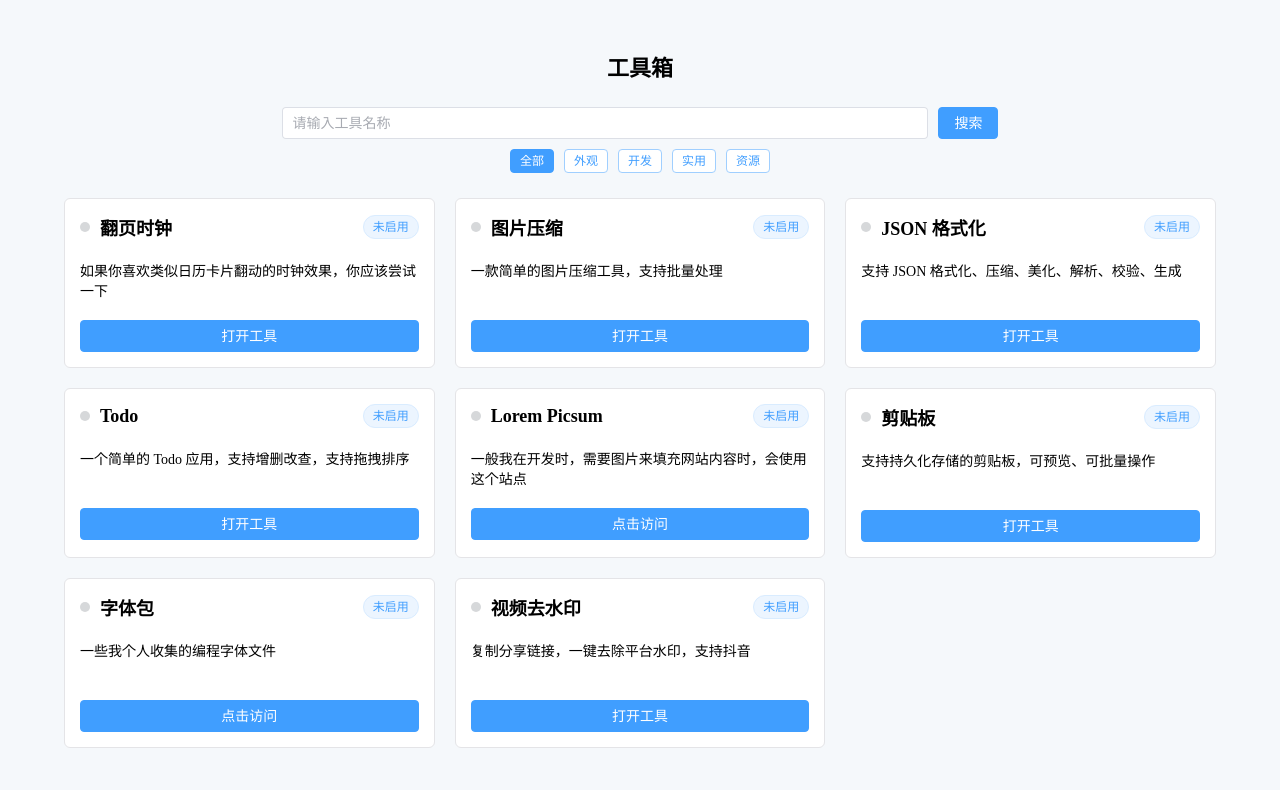
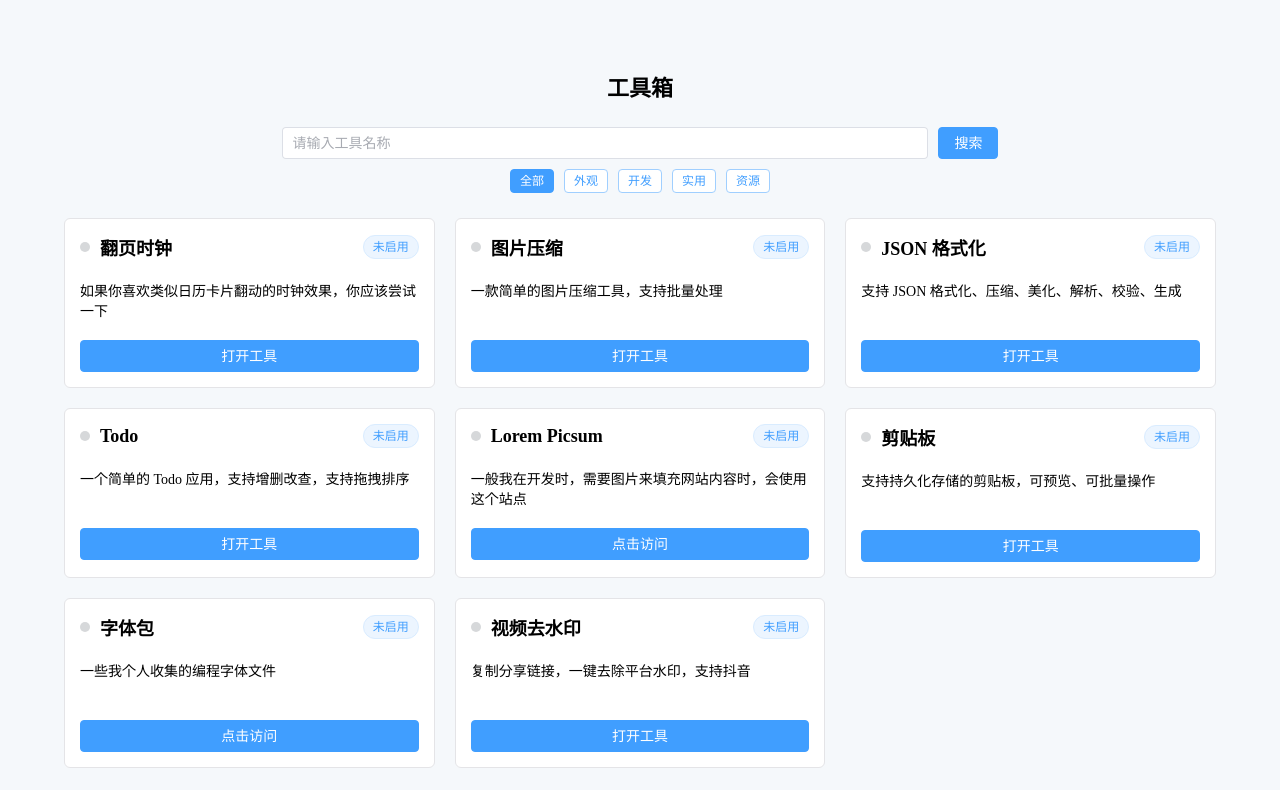
Before and after one commit to jieci0825/tool-kit, a Vue app: page /home in a window 1280 px wide. Shown: the top 790 px of the page. Built offline with nearby package versions, Linux system fonts and the light colour scheme; a small style sheet from the web is missing.

Commit message:
feat(layout): 添加全局页面头部组件并调整布局结构
在App.vue中引入PageHeader组件并重构页面布局，新增全局头部区域。同时调整home-header的顶部内边距从30px改为20px，以适配新的布局结构。

```diff
--- a/components.d.ts
+++ b/components.d.ts
@@ -11,6 +11,8 @@ declare module 'vue' {
     ElButton: typeof import('element-plus/es')['ElButton']
     ElInput: typeof import('element-plus/es')['ElInput']
     ElTag: typeof import('element-plus/es')['ElTag']
+    Header: typeof import('./src/components/header/index.vue')['default']
+    PageHeader: typeof import('./src/components/page-header/index.vue')['default']
     RouterLink: typeof import('vue-router')['RouterLink']
     RouterView: typeof import('vue-router')['RouterView']
   }
--- a/src/App.vue
+++ b/src/App.vue
@@ -1,8 +1,13 @@
-<script setup lang="ts"></script>
+<script setup lang="ts">
+import PageHeader from '@/components/page-header/index.vue'
+</script>
 
 <template>
     <div class="container">
-        <router-view></router-view>
+        <PageHeader />
+        <div class="main">
+            <router-view></router-view>
+        </div>
     </div>
 </template>
 
@@ -12,5 +17,11 @@
     height: 100vh;
     overflow: hidden;
     background-color: var(--bg-color);
+
+    .main {
+        width: 100%;
+        height: calc(100% - 30px);
+        overflow: hidden;
+    }
 }
 </style>
--- /dev/null
+++ b/src/components/page-header/index.vue
@@ -0,0 +1,12 @@
+<script setup lang="ts"></script>
+
+<template>
+    <div class="page-header"></div>
+</template>
+
+<style scoped lang="scss">
+.page-header {
+    width: 100%;
+    height: 30px;
+}
+</style>
--- a/src/views/home/components/home-header.vue
+++ b/src/views/home/components/home-header.vue
@@ -8,7 +8,7 @@
 
 <style scoped lang="scss">
 .header-wrapper {
-    padding-top: 30px;
+    padding-top: 20px;
 
     .title {
         font-size: 22px;
```
